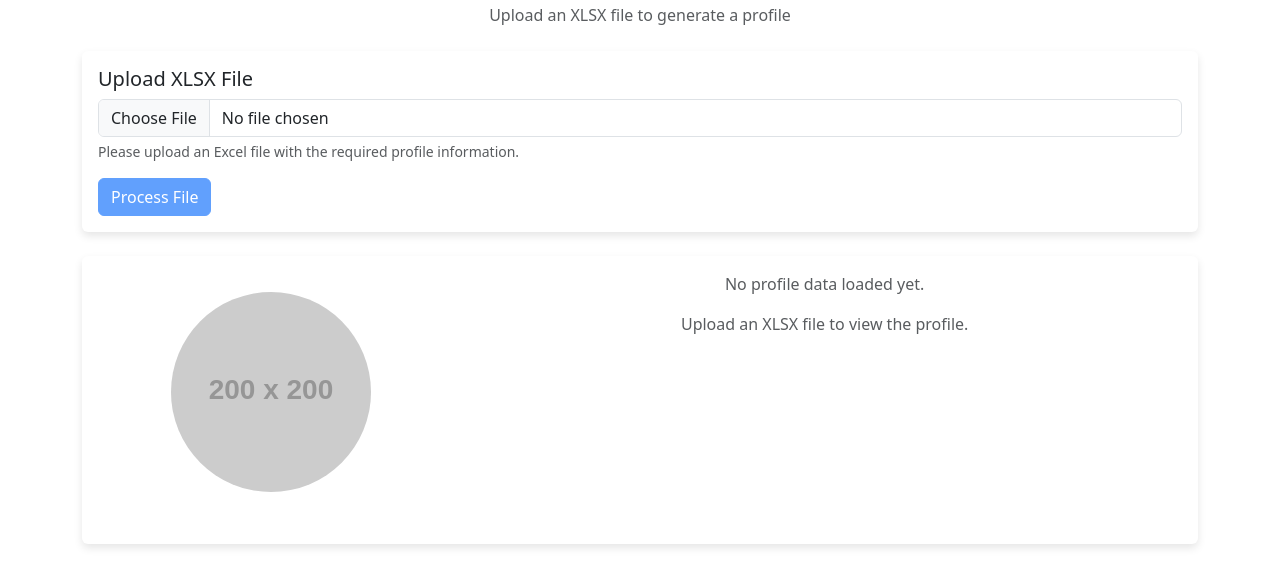
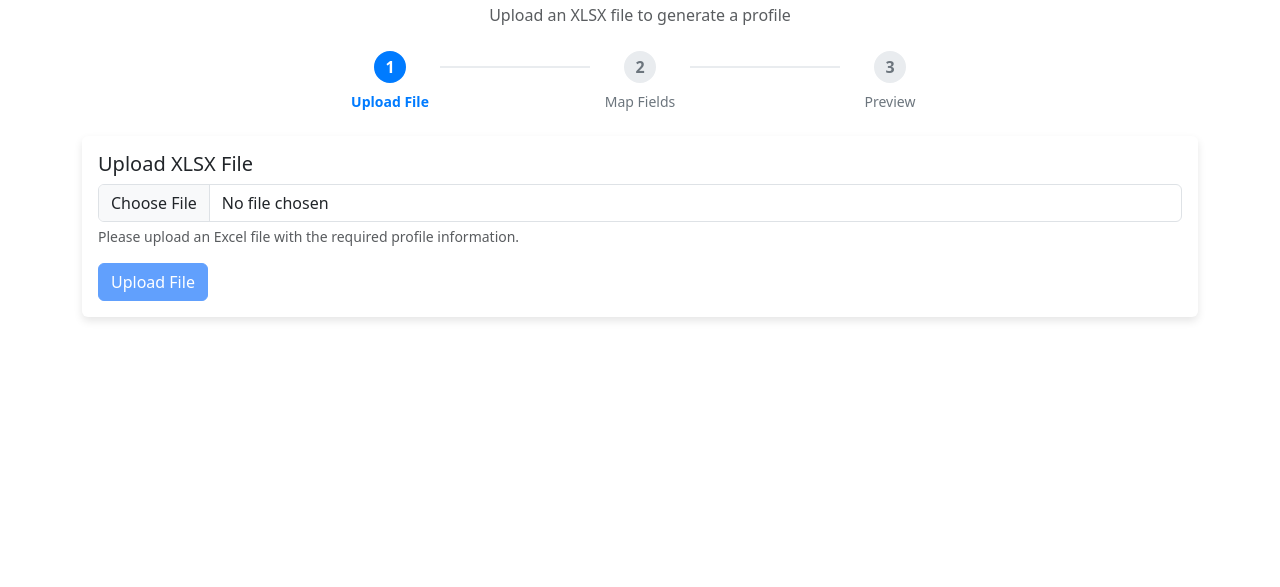
Before and after one commit to gsinghjay/hccc-smartsheet-to-component, a plain HTML site: page index.html in a window 1280 px wide. Shown: the part 101-688 px from the top of the page. Drawn offline with nearby package versions, Linux system fonts and the light colour scheme; placeholder pictures from the web are drawn by us; a script that the page names is missing.

Commit message:
feat(ui): add multi-step interface with field mapping support

```diff
--- a/index.html
+++ b/index.html
@@ -18,8 +18,24 @@
             <p class="text-muted">Upload an XLSX file to generate a profile</p>
         </div>
 
+        <!-- Step Progress -->
+        <div class="steps-progress mb-4">
+            <div class="step active" id="step-upload">
+                <div class="step-number">1</div>
+                <div class="step-label">Upload File</div>
+            </div>
+            <div class="step" id="step-map">
+                <div class="step-number">2</div>
+                <div class="step-label">Map Fields</div>
+            </div>
+            <div class="step" id="step-preview">
+                <div class="step-number">3</div>
+                <div class="step-label">Preview</div>
+            </div>
+        </div>
+
         <!-- File Upload Section -->
-        <div class="card mb-4">
+        <div class="card mb-4" id="upload-section">
             <div class="card-body">
                 <h5 class="card-title">Upload XLSX File</h5>
                 <div class="mb-3">
@@ -29,12 +45,29 @@
                 <div class="progress mb-3" style="display: none;">
                     <div class="progress-bar" role="progressbar" style="width: 0%"></div>
                 </div>
-                <button class="btn btn-primary" id="processButton" disabled>Process File</button>
+                <button class="btn btn-primary" id="uploadButton" disabled>Upload File</button>
+            </div>
+        </div>
+
+        <!-- Field Mapping Section -->
+        <div class="card mb-4" id="mapping-section" style="display: none;">
+            <div class="card-body">
+                <h5 class="card-title">Map Fields</h5>
+                <p class="card-text mb-4">Match your Excel columns with the required fields below:</p>
+
+                <div id="mapping-container">
+                    <!-- Mapping fields will be dynamically added here -->
+                </div>
+
+                <div class="mt-4">
+                    <button class="btn btn-secondary me-2" id="backToUpload">Back</button>
+                    <button class="btn btn-primary" id="processButton">Process File</button>
+                </div>
             </div>
         </div>
 
         <!-- Profile Container -->
-        <div id="profile-container" class="card">
+        <div id="profile-container" class="card" style="display: none;">
             <div class="card-body">
                 <div class="row">
                     <div class="col-md-4">
```
